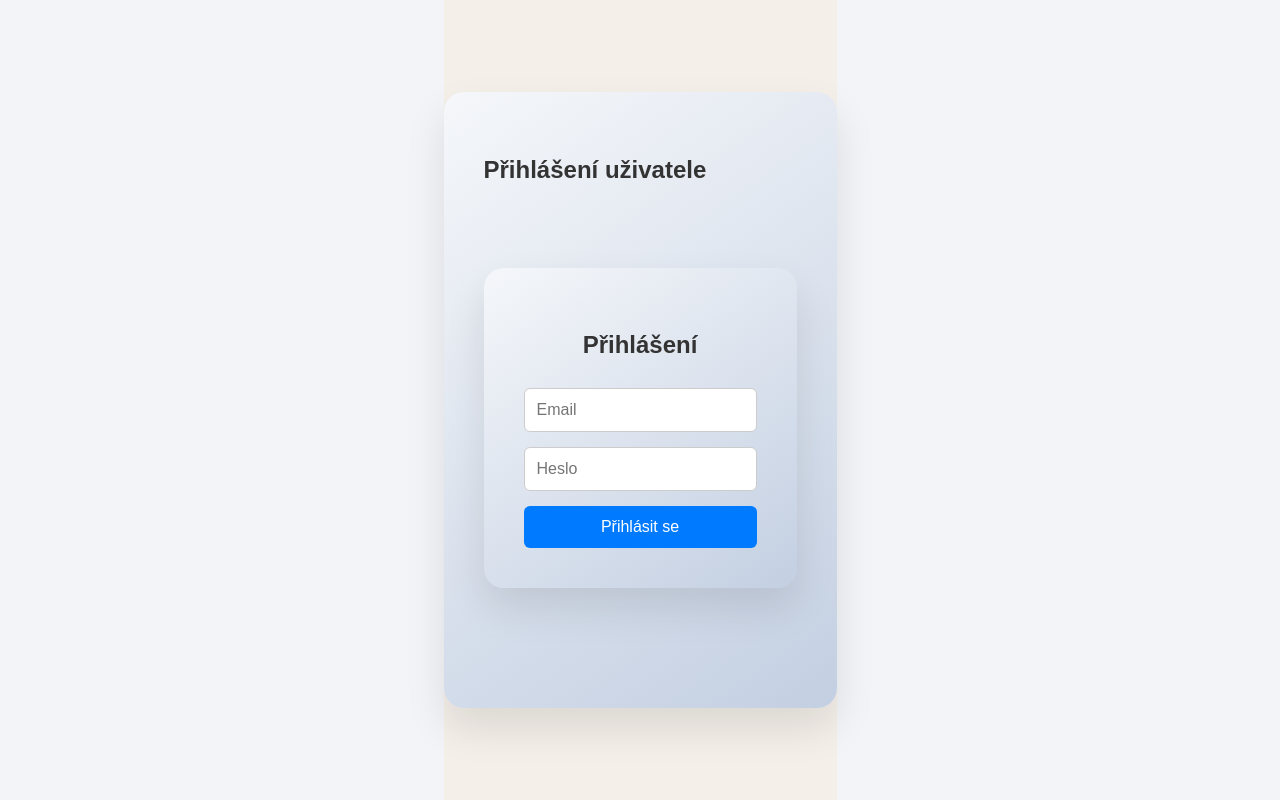
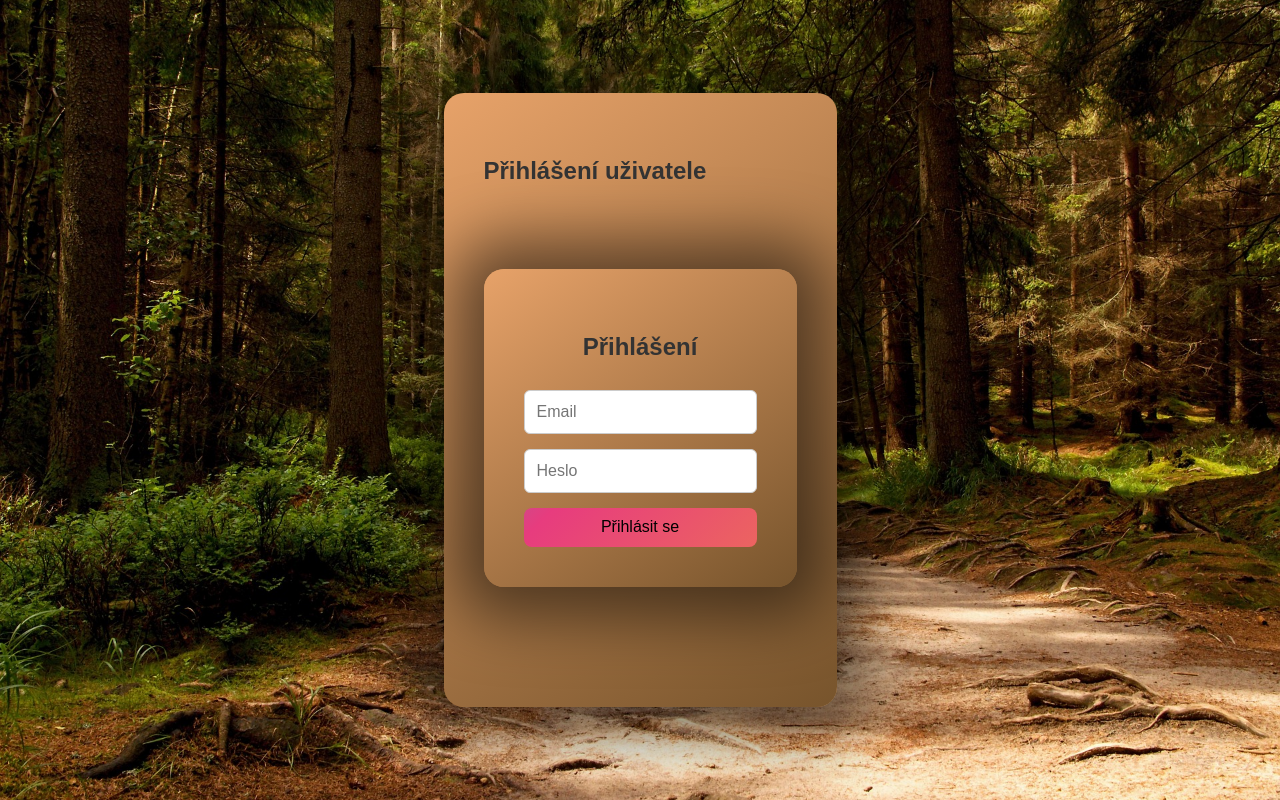
Before and after one commit to ydnev/react-kalendar, a React (Vite) app: page / in a window 1280 px wide. Built offline with nearby package versions, Linux system fonts and the light colour scheme.

Commit message:
design celeho webu

```diff
--- a/src/App.css
+++ b/src/App.css
@@ -1,29 +1,6 @@
-body {
-  margin: 0;
-  font-family: 'Segoe UI', Tahoma, sans-serif;
-  background-color: #f4efe9; /* jemné, zemitě pastelové pozadí */
-}
-
 .app-wrapper {
   height: 100vh;
   display: flex;
   justify-content: center;
   align-items: center;
 }
-
-.kalendar-wrapper {
-  background-color: #f9f6f1; /* světle béžová */
-  padding: 50px;
-  border-radius: 25px;
-  box-shadow: 0 8px 25px rgba(0, 0, 0, 0.08);
-  display: inline-block;
-  position: relative;
-  overflow: hidden; /* skryje vizuální přesah */
-}
-
-.kalendar-nadpis {
-  margin-top: 0;
-  margin-bottom: 20px;
-  font-size: 2em;
-  color: #5e4b3c; /* zemitá barva textu */
-}
--- a/src/components/Kalendar.css
+++ b/src/components/Kalendar.css
@@ -1,14 +1,3 @@
-html, body, #root {
-  height: 100%;
-  margin: 0;
-  padding: 0;
-  font-family: 'Segoe UI', Tahoma, Geneva, Verdana, sans-serif;
-  background: #f4efe9;
-  display: flex;
-  justify-content: center; /* vodorovné centrování */
-  align-items: center;     /* svislé centrování */
-}
-
 /* Kalendář – základní styly */
 .kalendar {
   width: 420px;
@@ -117,3 +106,20 @@ html, body, #root {
   font-weight: 700;
   box-shadow: 0 0 15px rgba(80, 60, 40, 0.3);
 }
+
+.kalendar-wrapper {
+  background-color: #f9f1f6; /* světle béžová */
+  padding: 50px;
+  border-radius: 25px;
+  box-shadow: 0 8px 25px rgba(0, 0, 0, 0.08);
+  display: inline-block;
+  position: relative;
+  overflow: hidden; /* skryje vizuální přesah */
+}
+
+.kalendar-nadpis {
+  margin-top: 0;
+  margin-bottom: 20px;
+  font-size: 2em;
+  color: #5e4b3c; /* zemitá barva textu */
+}
--- a/src/components/Login.css
+++ b/src/components/Login.css
@@ -2,13 +2,12 @@
   max-width: 400px;
   margin: 80px auto;
   padding: 40px;
-  background: linear-gradient(145deg, #f5f7fa, #c3cfe2);
+  background: linear-gradient(145deg, #e7a269, #77542c);
   border-radius: 20px;
-  box-shadow: 0 20px 40px rgba(0, 0, 0, 0.1);
+  box-shadow: 0 0 60px 30px rgba(0, 0, 0, 0.5);
   font-family: 'Poppins', sans-serif;
   color: #333;
 }
-
 
 .login-form {
   display: flex;
@@ -44,16 +43,24 @@
 }
 
 .login-button {
-  padding: 12px;
-  font-size: 16px;
-  border: none;
-  border-radius: 6px;
-  background-color: #007bff;
-  color: white;
-  cursor: pointer;
-  transition: background-color 0.3s;
+  background: linear-gradient(-45deg, #ee7752, #e73c7e, #23a6d5, #23d5ab);
+  background-size: 400% 400%;
+  animation: gradientBackground 10s ease infinite;
+  font-family: 'Poppins', sans-serif;
+}
+
+@keyframes gradientBackground {
+  0% {
+    background-position: 0% 50%;
+  }
+  50% {
+    background-position: 100% 50%;
+  }
+  100% {
+    background-position: 0% 50%;
+  }
 }
 
 .login-button:hover {
-  background-color: #0056b3;
+  box-shadow: 0 0 6px 6px rgba(12, 1, 61, 0.11);
 }
--- a/src/index.css
+++ b/src/index.css
@@ -23,12 +23,37 @@ a:hover {
 }
 
 body {
+  background-image: url('/images/les.jpg');
+  background-size: cover;
+  background-position: center;
+  background-attachment: fixed;
   margin: 0;
+  min-height: 100vh;
   display: flex;
-  place-items: center;
-  min-width: 320px;
-  min-height: 100vh;
+  justify-content: center;
+  align-items: center;
+  font-family: 'Poppins', sans-serif;
 }
+/* proměnlivé pozadi */
+/* body {
+  background: linear-gradient(-45deg, #ee7752, #e73c7e, #23a6d5, #23d5ab);
+  background-size: 400% 400%;
+  animation: gradientBackground 10s ease infinite;
+  font-family: 'Poppins', sans-serif;
+}
+
+@keyframes gradientBackground {
+  0% {
+    background-position: 0% 50%;
+  }
+  50% {
+    background-position: 100% 50%;
+  }
+  100% {
+    background-position: 0% 50%;
+  }
+} */
+
 
 h1 {
   font-size: 3.2em;
```
Also changed, not shown: public/images/les.jpg (added).
